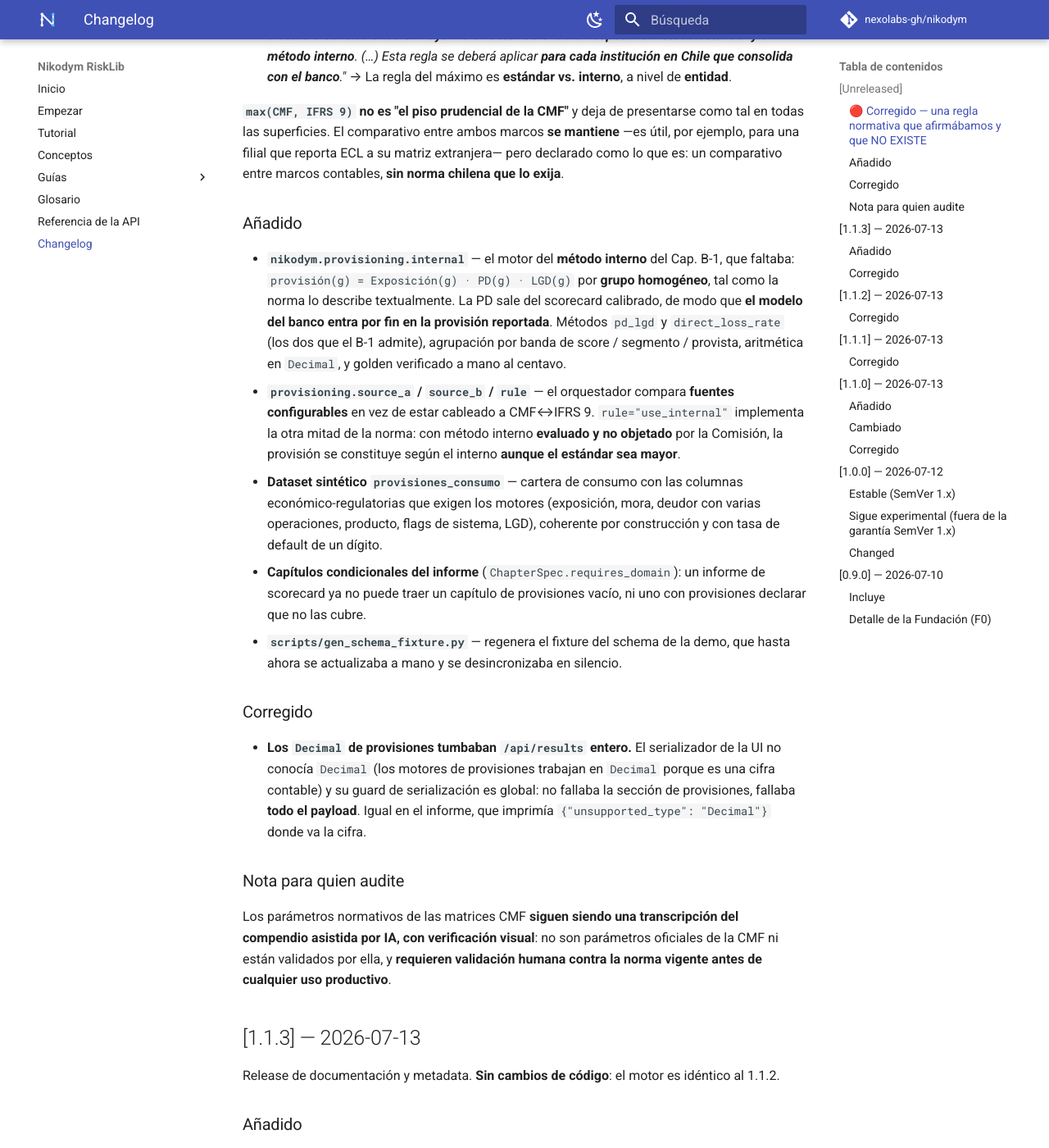
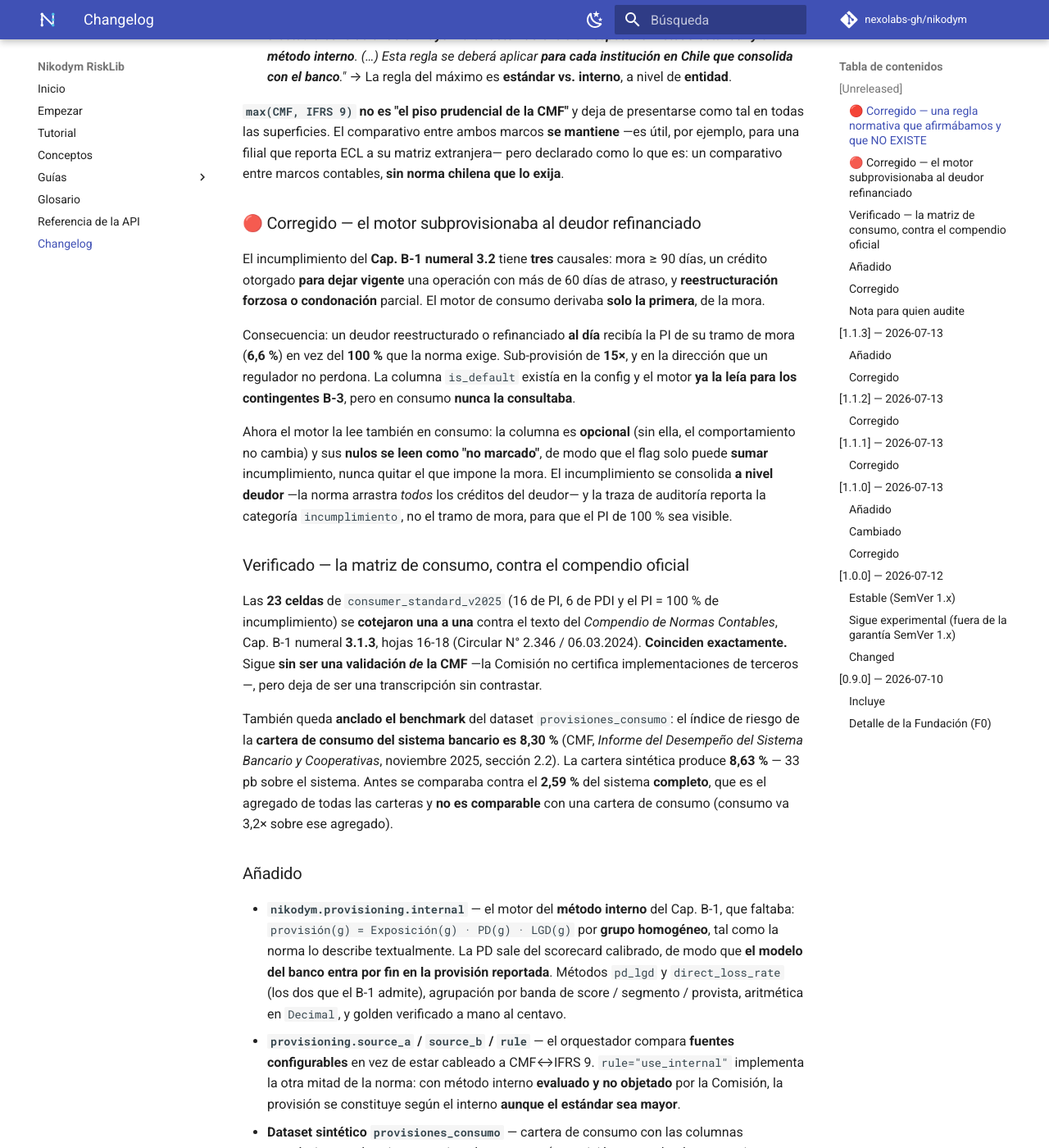
Before and after one commit to nexolabs-gh/nikodym, an MkDocs documentation site: the page built from docs_site/changelog.md, in a window 1280 px wide and 1400 px high, scrolled down 685 px. Shown: the whole window at 82% size. Built offline with MkDocs 1.6.1 and Material for MkDocs 9.7.7, drawn with Linux system fonts in a browser that asks for light colours; comment, search, counter and statistics services are not loaded.

Commit message:
fix(cmf): el motor subprovisionaba 15x al deudor refinanciado
El incumplimiento del Cap. B-1 num. 3.2 tiene TRES causales: mora >= 90 dias,
un credito otorgado para dejar vigente una operacion con mas de 60 dias de
atraso, y reestructuracion forzosa o condonacion parcial. El motor de consumo
derivaba solo la primera, de la mora.

Un deudor reestructurado y al dia recibia la PI de su tramo (6,6 %) en vez del
100 % que la norma exige. La columna `is_default` ya existia en la config y el
motor YA la leia para los contingentes B-3; en consumo nunca la consultaba.

Ahora la lee tambien en consumo: opcional (sin ella el comportamiento no
cambia), nulos como "no marcado" (el flag solo suma incumplimiento, nunca quita
el que impone la mora), consolidada a nivel deudor (la norma arrastra todos sus
creditos) y trazada como `incumplimiento` en la categoria de auditoria, para que
el PI de 100 % sea visible y no quede escondido tras el tramo de mora.

Verificado contra el compendio oficial (pdftotext sobre el PDF del portal CMF):

- Matriz de consumo `consumer_standard_v2025`: las 23 celdas (16 de PI, 6 de PDI
  y el PI = 100 % de incumplimiento) cotejadas una a una contra el Cap. B-1
  num. 3.1.3, hojas 16-18 (Circular 2.346/2024). COINCIDEN EXACTAMENTE. Sigue
  sin ser una validacion DE la CMF, pero deja de ser transcripcion sin contrastar.

- Benchmark del dataset, anclado: el indice de riesgo de la cartera de CONSUMO
  del sistema bancario es 8,30 % (CMF, Informe del Desempeno del Sistema Bancario
  y Cooperativas, nov-2025, seccion 2.2). La cartera sintetica produce 8,63 %:
  33 pb sobre el sistema. El 2,59 % que se citaba antes es el agregado de TODAS
  las carteras y no es comparable con una de consumo (consumo va 3,2x sobre el).

Los tests nuevos FALLAN con el motor viejo (6,6 % != 100 %), que es la unica
prueba de que cazan el bug real.

Co-Authored-By: Claude Opus 4.8 (1M context) <noreply@anthropic.com>

```diff
--- a/CHANGELOG.md
+++ b/CHANGELOG.md
@@ -30,6 +30,38 @@ Verificado contra el texto oficial del **Compendio de Normas Contables para Banc
 las superficies. El comparativo entre ambos marcos **se mantiene** —es útil, por ejemplo, para una
 filial que reporta ECL a su matriz extranjera— pero declarado como lo que es: un comparativo entre
 marcos contables, **sin norma chilena que lo exija**.
+
+### 🔴 Corregido — el motor subprovisionaba al deudor refinanciado
+
+El incumplimiento del **Cap. B-1 numeral 3.2** tiene **tres** causales: mora ≥ 90 días, un crédito
+otorgado **para dejar vigente** una operación con más de 60 días de atraso, y **reestructuración
+forzosa o condonación** parcial. El motor de consumo derivaba **solo la primera**, de la mora.
+
+Consecuencia: un deudor reestructurado o refinanciado **al día** recibía la PI de su tramo de mora
+(**6,6 %**) en vez del **100 %** que la norma exige. Sub-provisión de **15×**, y en la dirección que
+un regulador no perdona. La columna `is_default` existía en la config y el motor **ya la leía para
+los contingentes B-3**, pero en consumo **nunca la consultaba**.
+
+Ahora el motor la lee también en consumo: la columna es **opcional** (sin ella, el comportamiento no
+cambia) y sus **nulos se leen como "no marcado"**, de modo que el flag solo puede **sumar**
+incumplimiento, nunca quitar el que impone la mora. El incumplimiento se consolida **a nivel
+deudor** —la norma arrastra *todos* los créditos del deudor— y la traza de auditoría reporta la
+categoría `incumplimiento`, no el tramo de mora, para que el PI de 100 % sea visible.
+
+### Verificado — la matriz de consumo, contra el compendio oficial
+
+Las **23 celdas** de `consumer_standard_v2025` (16 de PI, 6 de PDI y el PI = 100 % de
+incumplimiento) se **cotejaron una a una** contra el texto del *Compendio de Normas Contables*,
+Cap. B-1 numeral **3.1.3**, hojas 16-18 (Circular N° 2.346 / 06.03.2024). **Coinciden exactamente.**
+Sigue **sin ser una validación *de* la CMF** —la Comisión no certifica implementaciones de
+terceros—, pero deja de ser una transcripción sin contrastar.
+
+También queda **anclado el benchmark** del dataset `provisiones_consumo`: el índice de riesgo de la
+**cartera de consumo del sistema bancario es 8,30 %** (CMF, *Informe del Desempeño del Sistema
+Bancario y Cooperativas*, noviembre 2025, sección 2.2). La cartera sintética produce **8,63 %** —
+33 pb sobre el sistema. Antes se comparaba contra el **2,59 %** del sistema **completo**, que es el
+agregado de todas las carteras y **no es comparable** con una cartera de consumo (consumo va 3,2×
+sobre ese agregado).
 
 ### Añadido
 
```
Also changed, not shown: README.md (+14 -5 lines), docs/normativa_cmf_parametros.md (+20 -1 lines), 3 other files.
